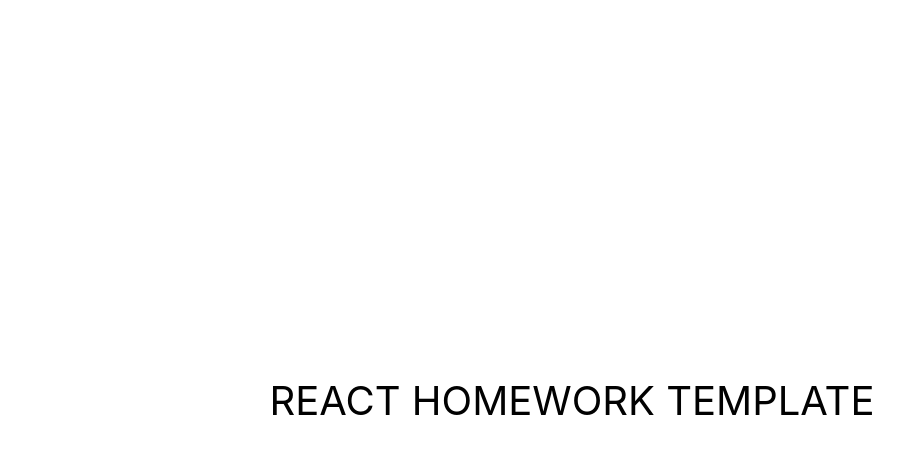
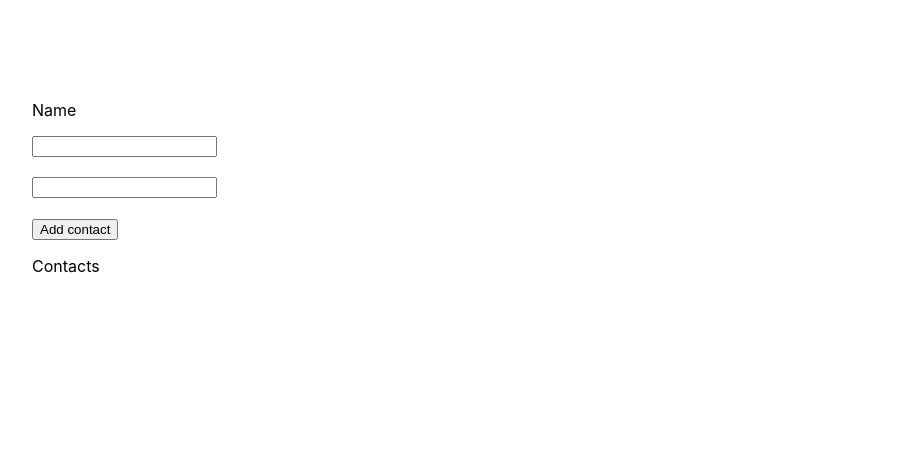
Before and after one commit to PavelDebchuk/goit-react-hw-02-phonebook, a React (Create React App) app: page / in a window 1280 px wide. Shown: the top 454 px of the page, without its empty margins (68-971 px from the left). Built offline with nearby package versions, Linux system fonts and the light colour scheme.

Commit message:
hometask

```diff
--- a/package.json
+++ b/package.json
@@ -8,6 +8,7 @@
     "@testing-library/react": "^12.1.2",
     "@testing-library/user-event": "^13.5.0",
     "gh-pages": "^3.2.3",
+    "nanoid": "^3.3.0",
     "react": "^17.0.2",
     "react-dom": "^17.0.2",
     "react-scripts": "5.0.0",
--- /dev/null
+++ b/src/components/App.js
@@ -0,0 +1,45 @@
+import { Component } from 'react';
+import './app.component.stules.css';
+import Form from './Form';
+// import ContactItem from './ContactsItem';
+
+class App extends Component {
+  state = {
+    contacts: [],
+  };
+
+  // formSubmitHandler = data => {
+  //   return (this.state.contacts = [data]);
+  // };
+
+  formSubmitHandler = data => {
+    this.setState({
+      contacts: (this.state.contacts = [data]),
+    });
+    // setValue(copy);
+    // setValue(this.state.contacts),
+    console.log(this.state.contacts);
+    // this.setState({
+    //   contacts: this.state.contacts.push(data),
+    // });
+  };
+
+  render() {
+    return (
+      <section className="block">
+        <p>Name</p>
+        <Form onSubmit={this.formSubmitHandler} />
+        <p>Contacts</p>
+        {/* <ContactItem /> */}
+        <ul className="contacts_list">
+          {this.state.contacts.map(({ name, number }) => (
+            <li>
+              {name}...{number}
+            </li>
+          ))}
+        </ul>
+      </section>
+    );
+  }
+}
+export default App;
--- a/src/components/App.jsx
+++ /dev/null
@@ -1,17 +0,0 @@
-export const App = () => {
-  return (
-    <div
-      style={{
-        height: '100vh',
-        display: 'flex',
-        justifyContent: 'center',
-        alignItems: 'center',
-        fontSize: 40,
-        textTransform: 'uppercase',
-        color: '#010101',
-      }}
-    >
-      React homework template
-    </div>
-  );
-};
--- /dev/null
+++ b/src/components/ContactsItem.js
@@ -0,0 +1,24 @@
+// import propTypes from 'prop-types';
+// import React from 'react';
+// import './app.component.stules.css';
+
+// // class ContactItem extends React.Component({ dataContact }) {
+// //   render() {
+// //     return (
+// //       <ul className="contacts_list">
+// //         {dataContact.map(contact => (
+// //           <li key={this.state.contact}>
+// //             {contact.name}-{contact.number}
+// //           </li>
+// //         ))}
+// //       </ul>
+// //     );
+// //   }
+// // }
+
+// export default ContactItem;
+
+// ContactItem.propTypes = {
+//   contacts: propTypes.array,
+//   onDeleteContactCard: propTypes.func,
+// };
--- /dev/null
+++ b/src/components/Form.js
@@ -0,0 +1,59 @@
+import React, { Component } from 'react';
+
+class Form extends Component {
+  state = {
+    name: '',
+    number: '',
+  };
+
+  inputValue = event => {
+    const { name, value } = event.currentTarget;
+    this.setState({ [name]: value });
+  };
+
+  handleSubmit = event => {
+    event.preventDefault();
+    this.props.onSubmit(this.state);
+    this.reset();
+  };
+
+  reset = () => {
+    this.setState({ name: '', number: '' });
+  };
+
+  render() {
+    return (
+      <form onSubmit={this.handleSubmit}>
+        <label>
+          <input
+            className="input"
+            type="text"
+            name="name"
+            value={this.state.name}
+            onChange={this.inputValue}
+            pattern="^[a-zA-Zа-яА-Я]+(([' -][a-zA-Zа-яА-Я ])?[a-zA-Zа-яА-Я]*)*$"
+            title="Name may contain only letters, apostrophe, dash and spaces. For example Adrian, Jacob Mercer, Charles de Batz de Castelmore d'Artagnan"
+            required
+          />
+        </label>
+        <label>
+          <input
+            className="input"
+            type="tel"
+            name="number"
+            value={this.state.number}
+            onChange={this.inputValue}
+            pattern="\+?\d{1,4}?[-.\s]?\(?\d{1,3}?\)?[-.\s]?\d{1,4}[-.\s]?\d{1,4}[-.\s]?\d{1,9}"
+            title="Phone number must be digits and can contain spaces, dashes, parentheses and can start with +"
+            required
+          />
+        </label>
+        <button className="button" type="submit">
+          Add contact
+        </button>
+      </form>
+    );
+  }
+}
+
+export default Form;
--- /dev/null
+++ b/src/components/app.component.stules.css
@@ -0,0 +1,8 @@
+.block {
+  margin: 100px;
+}
+
+.input {
+  display: block;
+  margin-bottom: 20px;
+}
--- a/src/index.js
+++ b/src/index.js
@@ -1,6 +1,6 @@
 import React from 'react';
 import ReactDOM from 'react-dom';
-import { App } from 'components/App';
+import App from 'components/App';
 import reportWebVitals from './reportWebVitals';
 import './index.css';
 
```
Also changed, not shown: src/components/input.js (added), 1 other file (tests, documents, lock files or other folders).
